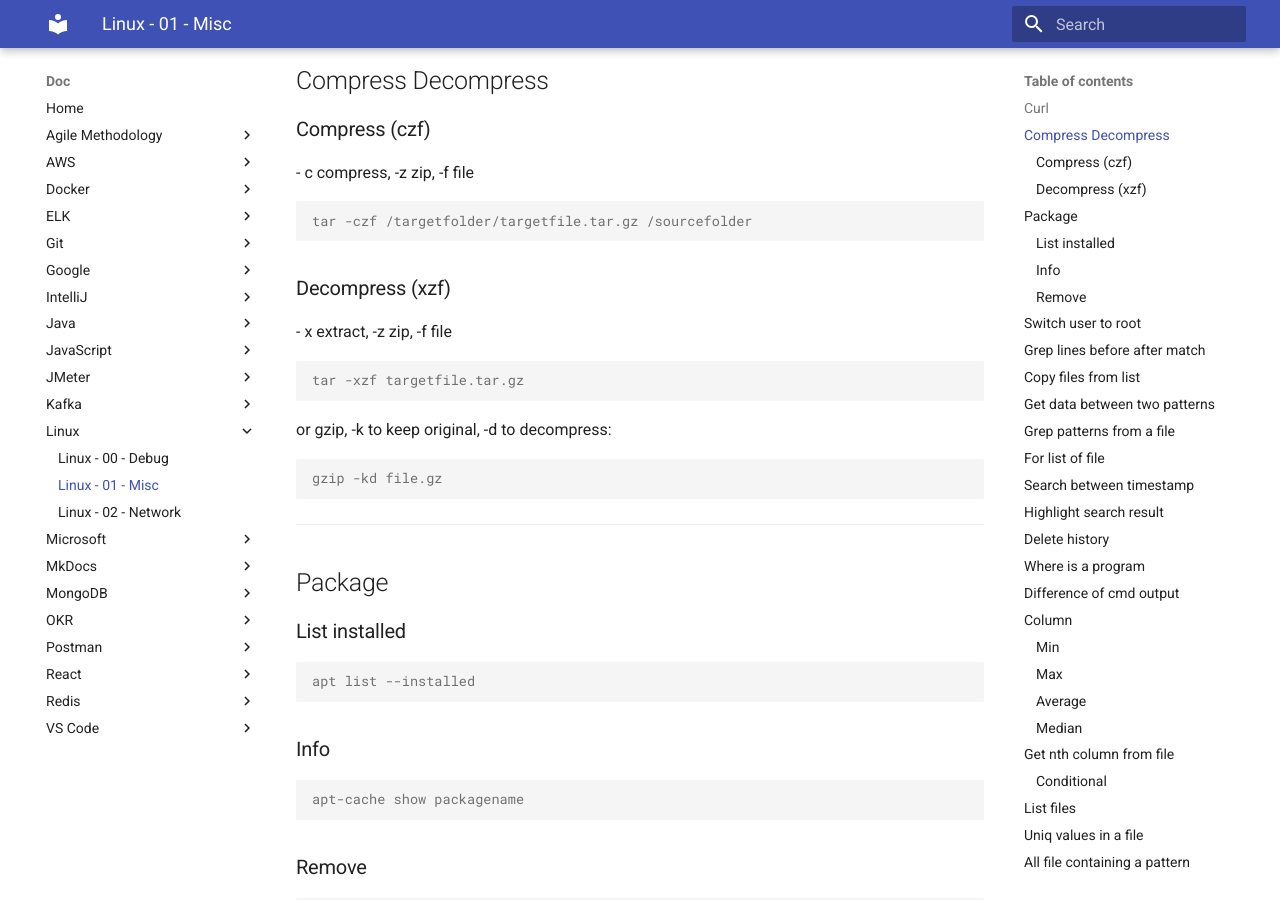
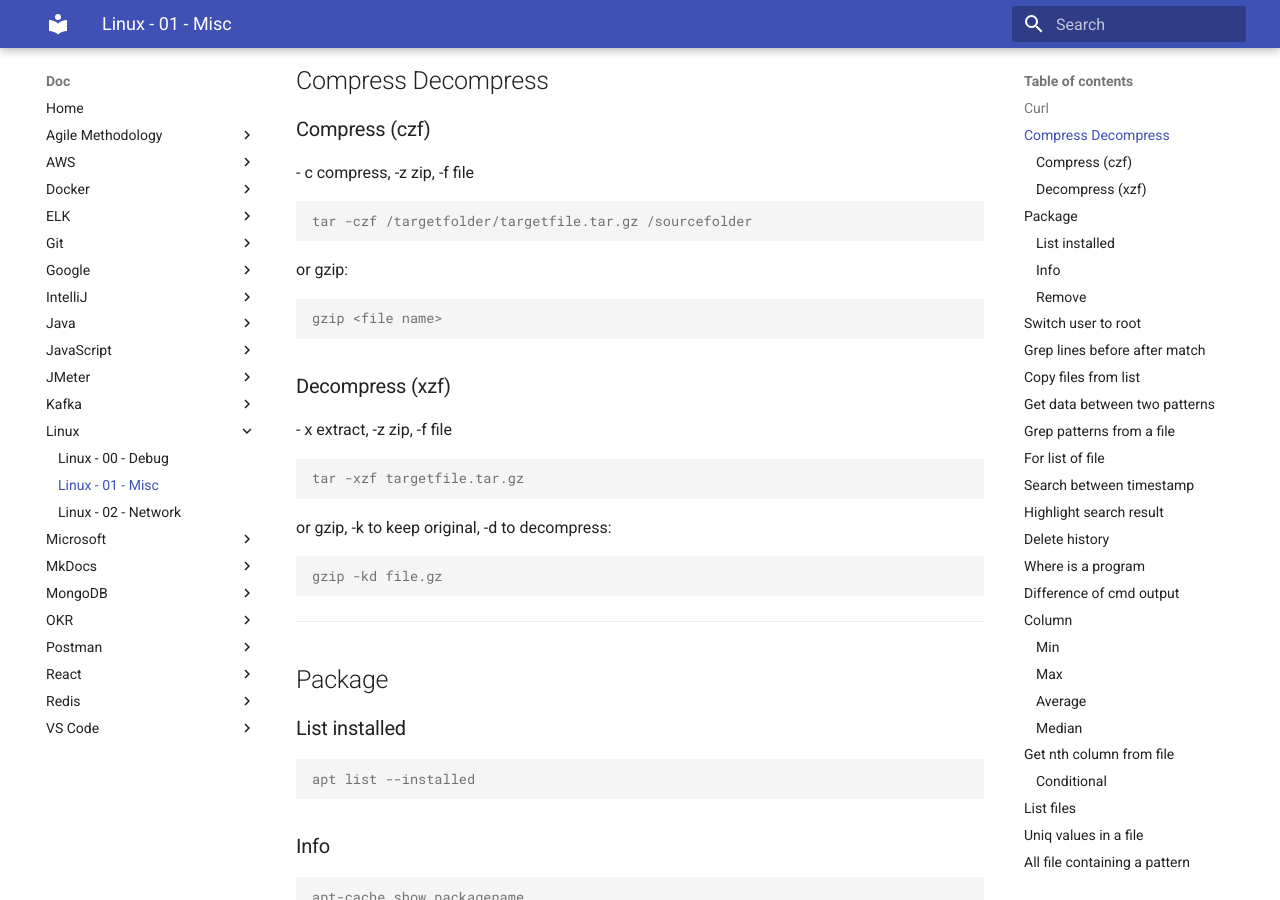
Before and after one commit to oldu73/doc, an MkDocs documentation site: the page built from docs/linux/1-linux-misc.md, in a window 1280 px wide and 900 px high, scrolled down 335 px. Built offline with MkDocs 1.6.1 and Material for MkDocs 9.7.7, drawn with Linux system fonts in a browser that asks for light colours.

Commit message:
linux gzip compress

````diff
--- a/docs/linux/1-linux-misc.md
+++ b/docs/linux/1-linux-misc.md
@@ -1,6 +1,6 @@
 # Linux - 01 - Misc
 
-***
+---
 
 ## Curl
 
@@ -9,7 +9,7 @@ curl -i localhost
 curl -sb -H "Accept: application/json" "http://localhost" | json_pp
 ```
 
-***
+---
 
 ## Compress Decompress
 
@@ -19,6 +19,12 @@ curl -sb -H "Accept: application/json" "http://localhost" | json_pp
 
 ```console
 tar -czf /targetfolder/targetfile.tar.gz /sourcefolder
+```
+
+or gzip:
+
+```console
+gzip <file name>
 ```
 
 ### Decompress (xzf)
@@ -35,7 +41,7 @@ or gzip, -k to keep original, -d to decompress:
 gzip -kd file.gz
 ```
 
-***
+---
 
 ## Package
 
@@ -57,7 +63,7 @@ apt-cache show packagename
 sudo apt-get --purge autoremove packagename
 ```
 
-***
+---
 
 ## Switch user to root
 
@@ -67,7 +73,7 @@ Switch current user to root
 sudo su -
 ```
 
-***
+---
 
 ## Grep lines before after match
 
@@ -80,7 +86,7 @@ Stick ne lines just after option
 grep -B2 -A3 pattern infile.txt
 ```
 
-***
+---
 
 ## Copy files from list
 
@@ -90,7 +96,7 @@ Copy specific files from a text list of files
 rsync -a sourcefolder --files-from=list.txt destinationfolder
 ```
 
-***
+---
 
 ## Get data between two patterns
 
@@ -116,7 +122,7 @@ or
 cat file | grep -o -P '(?<=left).*(?=right)'
 ```
 
-***
+---
 
 ## Grep patterns from a file
 
@@ -136,7 +142,7 @@ If result's count's not OK, check by not found pattern (-h option to hide filena
 grep -hoFf patterns.txt *.log | grep -vFf - patterns.txt
 ```
 
-***
+---
 
 ## For list of file
 
@@ -171,7 +177,7 @@ efg
 hij
 ```
 
-***
+---
 
 ## Search between timestamp
 
@@ -181,7 +187,7 @@ sed -rne '/10:50/,/11:05/ p' file
 
 Put existing time range in file (10:50 - 11:05).
 
-***
+---
 
 ## Highlight search result
 
@@ -193,7 +199,7 @@ always to transmit color through pipe
 -z to show everything, not only the matching pattern
 -R to avoid showing esc char instead of color
 
-***
+---
 
 ## Delete history
 
@@ -215,7 +221,7 @@ history
 for h in $(seq 1006 1008); do history -d 1006; done
 ```
 
-***
+---
 
 ## Where is a program
 
@@ -230,7 +236,7 @@ env
 env | grep PATH
 ```
 
-***
+---
 
 ## Difference of cmd output
 
@@ -248,7 +254,7 @@ sort all.txt > allSorted.txt
 diff --new-line-format="" --unchanged-line-format=""  allSorted.txt okSorted.txt
 ```
 
-***
+---
 
 ## Column
 
@@ -323,7 +329,7 @@ cat test.txt | awk '{if($1 > 11) print $1}' | wc -l
 3
 ```
 
-***
+---
 
 ## Get nth column from file
 
@@ -351,7 +357,7 @@ cat test.txt | awk -F ';' '{if($1 == "column 1 row 2") print $2}'
 column 2 row 2
 ```
 
-***
+---
 
 ## List files
 
@@ -361,7 +367,7 @@ Sorted by sizes and human readable
 ll -S -h
 ```
 
-***
+---
 
 ## Uniq values in a file
 
@@ -420,7 +426,7 @@ cat test.txt | sort | uniq -c | sort -n -r
       1 11
 ```
 
-***
+---
 
 ## All file containing a pattern
 
@@ -438,7 +444,7 @@ Output only file name that contain pattern with option -l (that is a lowercase L
 grep -l searchedString *.log
 ```
 
-***
+---
 
 ## Grep end of line after match
 
@@ -448,7 +454,7 @@ grep -l searchedString *.log
 cat error.log | grep -A 1 -B 1 --group-separator==============\\r\\n "not valid"
 ```
 
-***
+---
 
 ## Empty file
 
@@ -458,7 +464,7 @@ Empty File Content by Redirecting to Null:
 > access.log
 ```
 
-***
+---
 
 ## Disk usage
 
@@ -472,7 +478,7 @@ Huge file:
 sudo du -xh / | grep -P "G\t"
 ```
 
-***
+---
 
 ## Last modification of a file
 
@@ -480,7 +486,7 @@ sudo du -xh / | grep -P "G\t"
 date -r fileName
 ```
 
-***
+---
 
 ## Creation date of a file
 
@@ -530,7 +536,7 @@ Size of extra inode fields: 32
 Inode checksum: 0x38e4efd5
 ```
 
-***
+---
 
 ## Since when a process run
 
@@ -540,7 +546,7 @@ ps -p pid -o etime
 
 Then use this [online tool](https://www.timeanddate.com/date/timeduration.html?) to calculate time between above result and now.
 
-***
+---
 
 ## How many file descriptors opened by a process
 
@@ -556,7 +562,7 @@ sudo ls /proc/28043/fd | wc -l
 sudo grep "Max open files" /proc/28043/limits | awk '{ print $4; }'
 ```
 
-***
+---
 
 ## Copy filtered file list
 
@@ -566,7 +572,7 @@ Copy (for move replace below cp by mv) grep"ed" filtered files list to another f
 ls | grep pattern1 | grep pattern2 | ... | xargs cp -t /destinationFolder
 ```
 
-***
+---
 
 ## Add prefix to file names list
 
@@ -574,7 +580,7 @@ ls | grep pattern1 | grep pattern2 | ... | xargs cp -t /destinationFolder
 for f in * ; do mv -- "$f" "PRE_$f" ; done
 ```
 
-***
+---
 
 ## Curly braces
 
@@ -587,7 +593,7 @@ echo {0..10}
 0 1 2 3 4 5 6 7 8 9 10
 ```
 
-***
+---
 
 ## Search replace
 
@@ -597,7 +603,7 @@ Search (s) and replace in place (-i) all occurrences (g) of each lines in a file
 sed -i 's/SEARCH/REPLACE/g' filename
 ```
 
-***
+---
 
 ## Add new line after delimiter
 
@@ -605,7 +611,7 @@ sed -i 's/SEARCH/REPLACE/g' filename
 cat someFile | tr ',' '\n' > someOtherFile
 ```
 
-***
+---
 
 ## Find file
 
@@ -615,7 +621,7 @@ Find file everywhere
 find / -type f -iname "foo*txt"
 ```
 
-***
+---
 
 ## Occurrence between positions
 
@@ -669,7 +675,7 @@ cut -c5-19 file.log | sort | uniq -c | sort -r | head -20
    1143 352739097814815
 ```
 
-***
+---
 
 ## Occurrence of column value
 
@@ -723,7 +729,7 @@ cat file.log | awk -F ';' '{print $1}' | sort | uniq -c | sort -r | head -20
     328 864394040892780
 ```
 
-***
+---
 
 ## Occurrence live
 
@@ -737,7 +743,7 @@ watch -d "awk -F ';' '{print \$1}' file.log | sort | uniq -c | sort -n -r | head
 
 [Linux Watch Command](https://linuxize.com/post/linux-watch-command/)
 
-***
+---
 
 ## jq
 
@@ -749,7 +755,7 @@ Select a field that contain true and output another field (+ count + sort + head
 jq 'select(.fieldThatMayContainTrue|startswith("true"))|.outputField' file.ndjson | sort | uniq -c | sort -n -r | head -50
 ```
 
-***
+---
 
 ## Find patterns across multiple lines
 
@@ -783,7 +789,7 @@ blah blah..
 blah efg blah blah
 ```
 
-***
+---
 
 ## Number of pattern occurrence through files
 
@@ -791,7 +797,7 @@ blah efg blah blah
 grep -c pattern files*
 ```
 
-***
+---
 
 ## Bash option select
 
@@ -834,7 +840,7 @@ done
 shift $((OPTIND-1))
 ```
 
-***
+---
 
 ## dos2unix
 
@@ -844,4 +850,4 @@ Utility to reformat text files generated under Windows for use under Linux:
 dos2unix file
 ```
 
-***
+---
````
